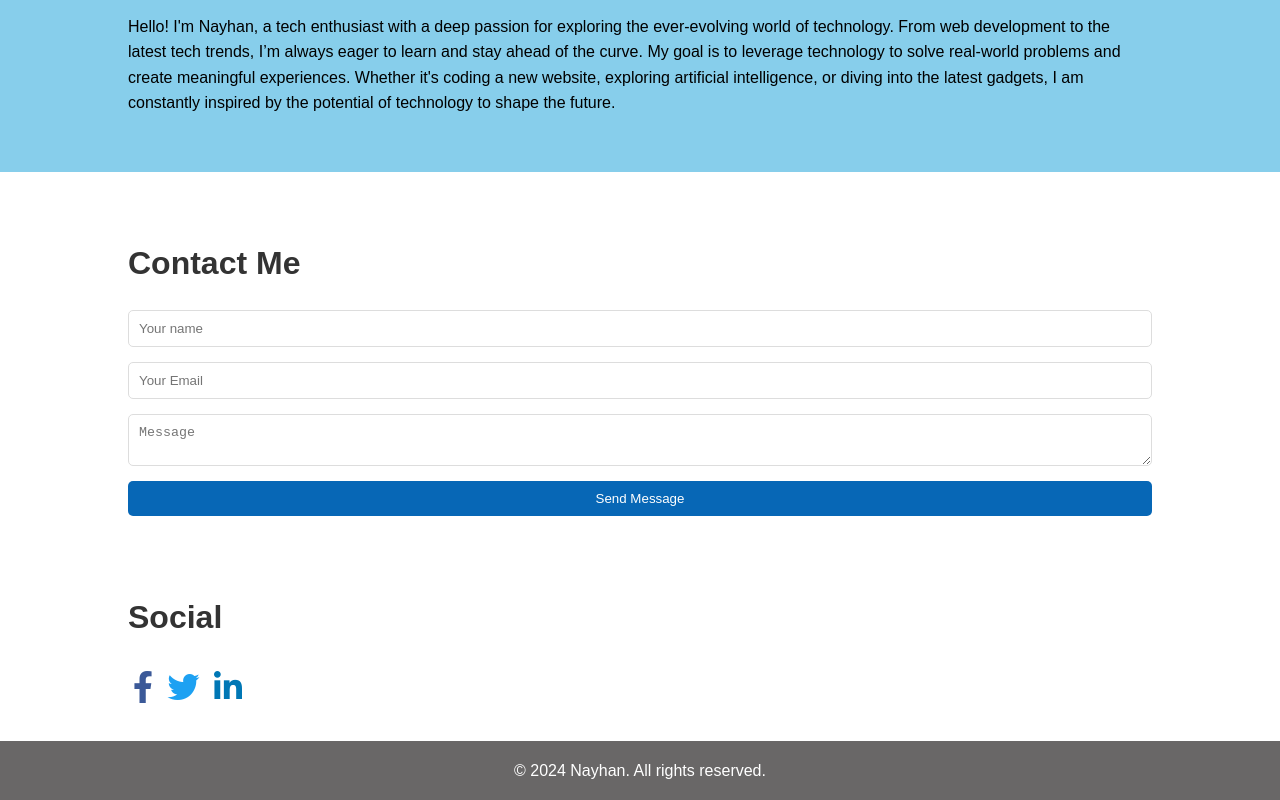
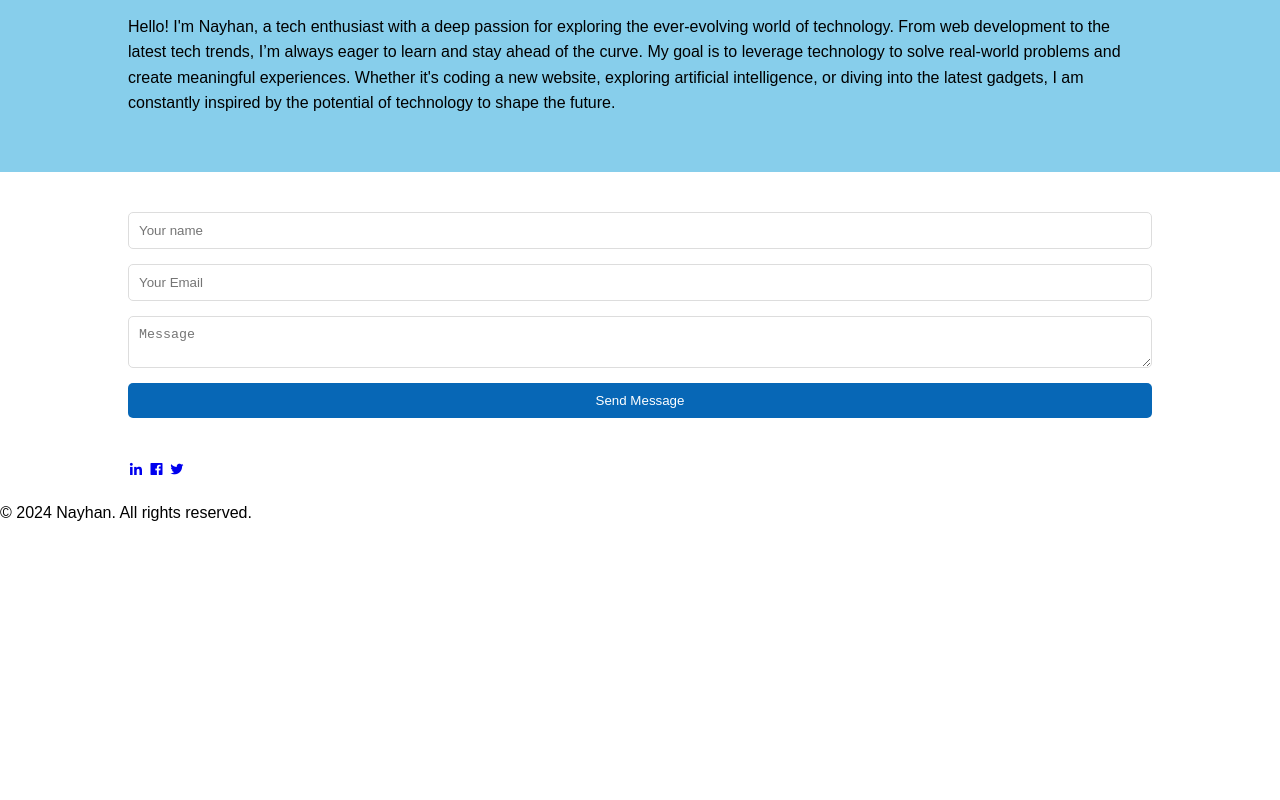
Before and after one commit to Nayhan07/Nayhan, a plain HTML site: page index.html in a window 1280 px wide. Shown: the part 303-1103 px from the top of the page. After the commit the page ends 844 px from the top, so only its background shows below. Drawn offline with nearby package versions, Linux system fonts and the light colour scheme; a script that the page names is missing.

Commit message:
Update index.html

```diff
--- a/index.html
+++ b/index.html
@@ -3,13 +3,14 @@
 <head>
   <meta charset="UTF-8">
   <meta name="viewport" content="width=device-width, initial-scale=1.0">
-  <title>Nayhan's Portfolio</title>
-  <link rel="stylesheet" href="https://cdnjs.cloudflare.com/ajax/libs/font-awesome/5.15.4/css/all.min.css">
+  <title>Nayhan Giri</title>
+  <link href='https://unpkg.com/boxicons@2.1.4/css/boxicons.min.css' rel='stylesheet'>
+  <link rel="icon" href="./img/icons8-n-50.png">
   <link rel="stylesheet" href="css/styles.css">
   <script type="text/javascript" src="https://cdn.emailjs.com/dist/email.min.js"></script>
 </head>
 <body>
-  <header style="background-image: url(star.jpg); background-size: 100%;">
+  <header style="background-image: url(/img/star.jpg); background-size: 100%; background-size: cover;">
     <div class="container" >
         <h1 class="drip-text" >Hi, I'm Nayhan</h1>
     </div>
@@ -26,7 +27,6 @@
 
 <section id="contact">
     <div class="container">
-      <h2>Contact Me</h2>
       <form id="contact-form" action="https://formspree.io/f/mbljejep"
       method="POST">
         <input type="name" name="name" placeholder="Your name" required>
@@ -37,20 +37,16 @@
     </div>
   </section>
 
-  <section id="social-links">
+  <div class="social">
     <div class="container">
-      <h2>Social</h2>
-      <ul>
-        <lu><a href="https://www.facebook.com/profile.php?id=100094127107974" target="_blank" class="social-icon fb"><i class="fab fa-facebook-f"></i></a></lu>
-        <lu><a href="https://x.com/Lucidjuiceice" target="_blank" class="social-icon twitter"><i class="fab fa-twitter"></i></a></lu>
-        <lu><a href="https://www.linkedin.com/in/nay-han-471961291/" target="_blank" class="social-icon linkedin"><i class="fab fa-linkedin-in"></i></a></lu>
-      </ul>
+      <a href="https://www.linkedin.com/in/nay-han-471961291/"><i class='bx bxl-linkedin'></i></a>
+      <a href="https://www.facebook.com/profile.php?id=100094127107974"><i class='bx bxl-facebook-square'></i></a>
+      <a href="https://x.com/Lucidjuiceice"><i class='bx bxl-twitter'></i></a>
     </div>
-  </section>
-
-  <footer>
+  </div>
+  <div class="foot">
     <p>&copy; 2024 Nayhan. All rights reserved.</p>
-  </footer>
+  </div>
 
   <script src="scripts.js"></script>
 </body>
```
